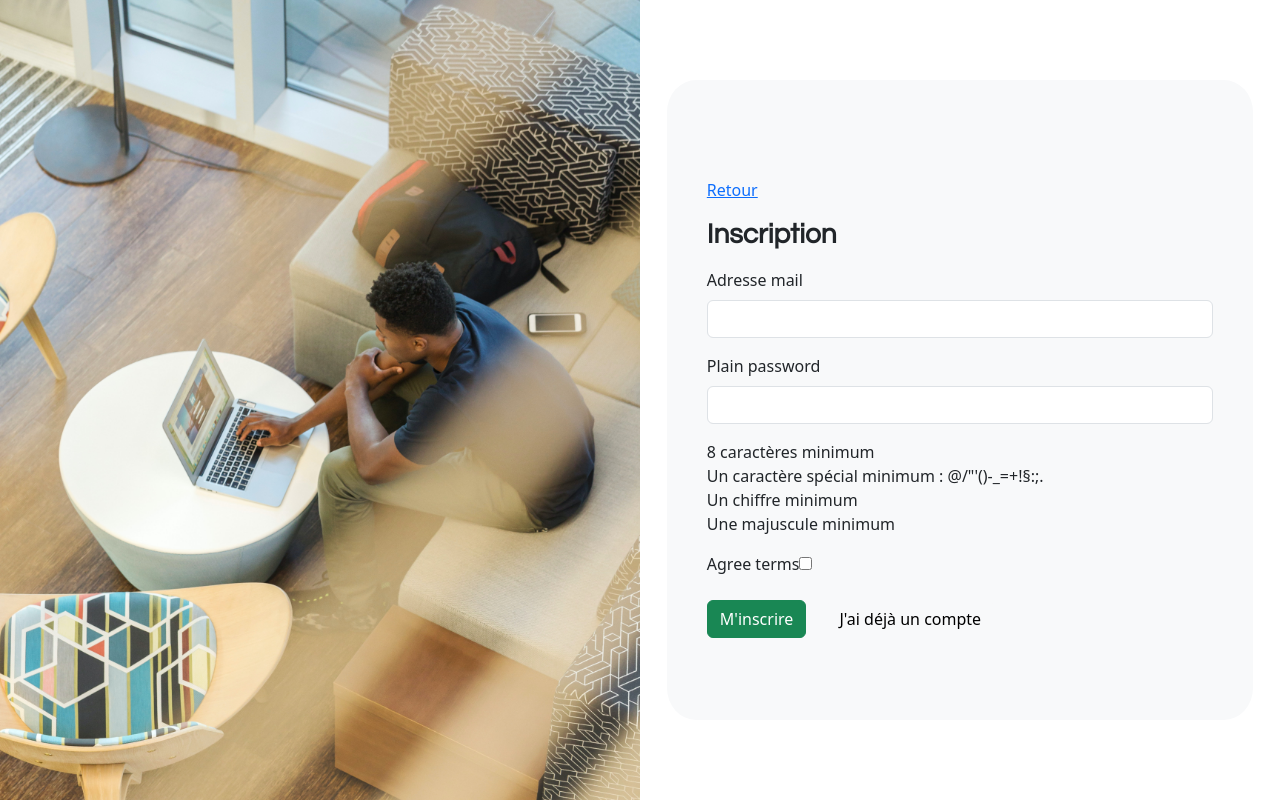
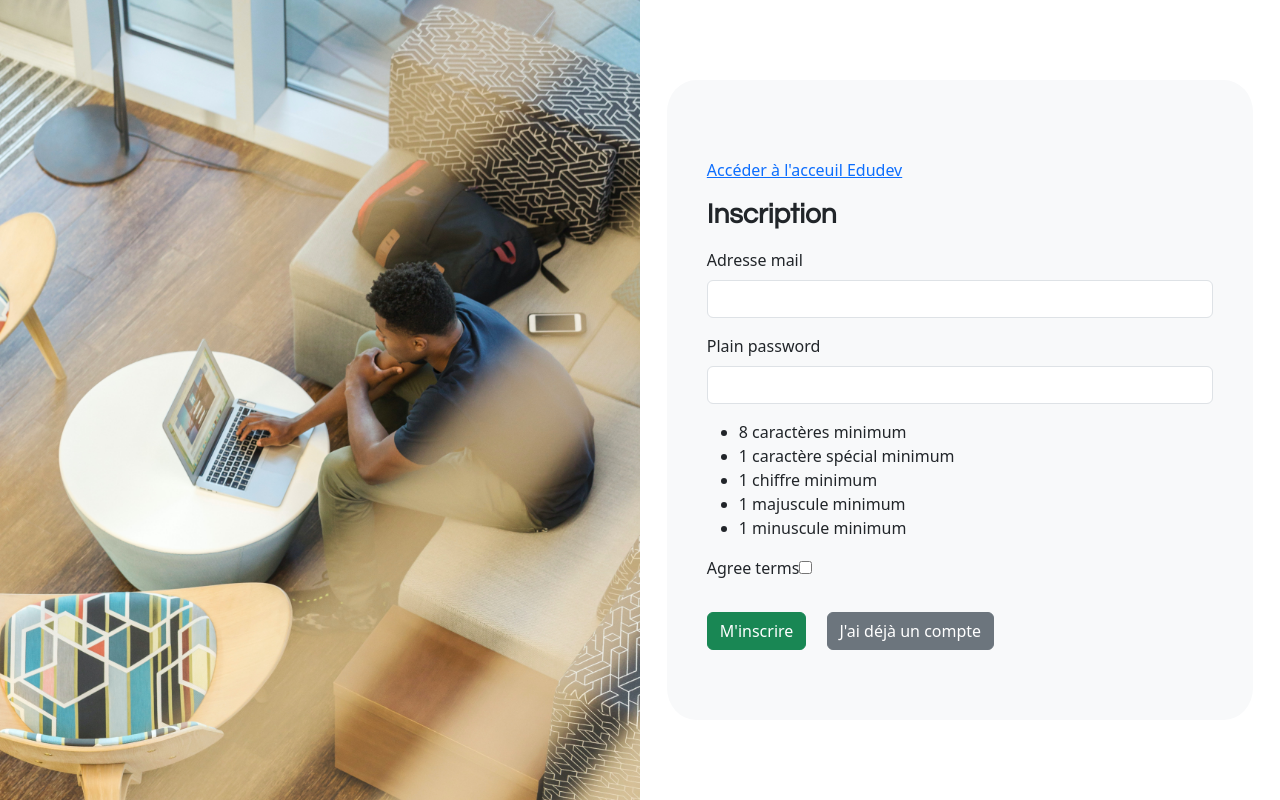
Before and after one commit to dylanejosse/edudev, a Symfony app: template templates/registration/register.html.twig in a window 1280 px wide. Run offline with Twig, Linux system fonts and the light colour scheme; the template is opened without the code that fills it, so the values that code supplies are empty; form fields are guessed from the names that the template uses; some libraries are stand-ins or nearby versions.

Commit message:
Dynamic validation of the password

```diff
--- a/public/css/style.css
+++ b/public/css/style.css
@@ -161,11 +161,26 @@ h2
     background-size: cover;
 }
 
-.register-block
+@media screen and (max-width: 768px)
 {
-    height: 80vh;
-    border-radius: 5%;
+    .register-block
+    {
+        height: 95%;
+        border-radius: 5%;
+        background-color: white;
+    }
 }
+
+@media screen and (min-width: 768px)
+{
+    .register-block
+    {
+        height: 80vh;
+        border-radius: 5%;
+        background-color: #f8f9fa;
+    }
+}
+
 
 .register-block form
 {
--- a/public/js/validation/inscriptionValidation.js
+++ b/public/js/validation/inscriptionValidation.js
@@ -1,6 +1,17 @@
 let validationForm = document.querySelector("#registration_form");
 
-// Validation process
+//TODO: Vérifier si les regex sont complètes
+let regexEmail = /^[\w\.]+@[\w]+\.[a-z]+$/;
+let specialCharacters = /[@&"\(\)\*\[\]€£’'\+=/;?#²,:-_\^\$`\|\%<>§¨!\.]/;
+
+let currentPassword = document.querySelector("#registration_form_plainPassword");
+let validationLength = document.querySelector("#registration-password-length");
+let validationSpecialCharacters = document.querySelector("#registration-password-special-characters");
+let validationNumber = document.querySelector("#registration-password-number");
+let validationUppercase = document.querySelector("#registration-password-uppercase");
+let validationLowercase = document.querySelector("#registration-password-lowercase");
+
+// Submit Validation process
 validationForm.addEventListener("submit", function(e)
 {
     let errors = document.querySelector(".errors");
@@ -9,14 +20,11 @@ validationForm.addEventListener("submit", function(e)
     let inputEmail = document.querySelector("#registration_form_email");
     let inputPassword = document.querySelector("#registration_form_plainPassword");
 
-    // TODO: Compléter les regex pour les rendre plus précises
-    let regexEmail = /^[\w\.]+@[\w]+\.[a-z]+$/;
-
     // Email validation
     if (inputEmail.value.trim() === "")
     {
         let error = document.createElement("p");
-        error.textContent = "Le champ 'Email' ne peut pas être vide";
+        error.textContent = "Veuillez renseigner une adresse mail";
         errors.appendChild(error);
         e.preventDefault();
     }
@@ -32,21 +40,42 @@ validationForm.addEventListener("submit", function(e)
     if (inputPassword.value.trim() === "")
     {
         let error = document.createElement("p");
-        error.textContent = "Le champ 'Mot de passe' ne peut pas être vide";
+        error.textContent = "Veuillez renseigner un mot de passe";
         errors.appendChild(error);
         e.preventDefault();
     }
     else if (inputPassword.value.length < 8)
     {
         let error = document.createElement("p");
-    error.textContent = "Votre mot de passe doit contenir au moins 8 caractères";
+        error.textContent = "Votre mot de passe doit contenir au moins 8 caractères";
         errors.appendChild(error);
         e.preventDefault();
     }
-    else if (!regexPassword.test(inputPassword.value.trim()))
+    else if (!specialCharacters.test(inputPassword.value.trim()))
     {
         let error = document.createElement("p");
-    error.textContent = "Attention, seuls les caractères spéciaux suivants sont disponibles pour la création de votre mot de passe : [.*/?-!%]";
+        error.textContent = "Attention, votre mot de passe doit contenir au moins 1 caractère spécial";
+        errors.appendChild(error);
+        e.preventDefault();
+    }
+    else if ((/[A-Z]/g).test(inputPassword.value.trim()))
+    {
+        let error = document.createElement("p");
+        error.textContent = "Attention, votre mot de passe doit contenir au moins une majuscule";
+        errors.appendChild(error);
+        e.preventDefault();
+    }
+    else if ((/[a-z]/g).test(inputPassword.value.trim()))
+    {
+        let error = document.createElement("p");
+        error.textContent = "Attention, votre mot de passe doit contenir au moins une minuscule";
+        errors.appendChild(error);
+        e.preventDefault();
+    }
+    else if ((/[0-9]/g).test(inputPassword.value.trim()))
+    {
+        let error = document.createElement("p");
+        error.textContent = "Attention, votre mot de passe doit contenir au moins un chiffre";
         errors.appendChild(error);
         e.preventDefault();
     }
@@ -54,17 +83,6 @@ validationForm.addEventListener("submit", function(e)
 })
 
 // Validation password
-
-let currentPassword = document.querySelector("#registration_form_plainPassword");
-let validationLength = document.querySelector("#registration-password-length");
-let validationSpecialCharacters = document.querySelector("#registration-password-special-characters");
-let validationNumber = document.querySelector("#registration-password-number");
-let validationUppercase = document.querySelector("#registration-password-uppercase");
-
-let regexPassword = /^[\w\.\*\/\?\-\!\%]{8,}$/
-//TODO: Ajouter les caractères spéciaux souhaités
-let specialCharacters = ["@", "?", "!"]
-
 function passwordValidation (e)
 {
     let actualPassword = e.target.value
@@ -74,6 +92,7 @@ function passwordValidation (e)
 
     PasswordLength = actualPassword.length;
 
+    // Length validation
     if (PasswordLength >= 8)
     {
         validationLength.classList.add("input-correct")
@@ -82,17 +101,47 @@ function passwordValidation (e)
         validationLength.classList.add("input-incorrect")
     }
 
-    // Validation Special Characters
-    for (letter of Array.from(actualPassword))
+    // One uppercase minimum
+    if ((/[A-Z]/g).test(actualPassword))
     {
-        if (specialCharacters.includes(letter))
-        {
-            validationSpecialCharacters.classList.add("input-correct")
-        }
-        else
-        {
-            validationSpecialCharacters.classList.add("input-incorrect")
-        }
+        validationUppercase.classList.add("input-correct")
+        validationUppercase.classList.remove("input-incorrect")
+    } else
+    {
+        validationUppercase.classList.remove("input-correct")
+        validationUppercase.classList.add("input-incorrect")
+    }
+
+    if ((/[a-z]/g).test(actualPassword))
+    {
+        validationLowercase.classList.add("input-correct")
+        validationLowercase.classList.remove("input-incorrect")
+    } else
+    {
+        validationLowercase.classList.remove("input-correct")
+        validationLowercase.classList.add("input-incorrect")
+    }
+
+    // One number minimum
+    if ((/[0-9]/g).test(actualPassword))
+    {
+        validationNumber.classList.add("input-correct")
+        validationNumber.classList.remove("input-incorrect")
+    } else
+    {
+        validationNumber.classList.remove("input-correct")
+        validationNumber.classList.add("input-incorrect")
+    }
+
+    // One special character minimum
+    if (specialCharacters.test(actualPassword))
+    {
+        validationSpecialCharacters.classList.remove("input-incorrect")
+        validationSpecialCharacters.classList.add("input-correct")
+    } else
+    {
+        validationSpecialCharacters.classList.remove("input-correct")
+        validationSpecialCharacters.classList.add("input-incorrect")
     }
 
 }
--- a/templates/registration/register.html.twig
+++ b/templates/registration/register.html.twig
@@ -36,15 +36,16 @@
         <div class="d-flex register align-items-center col-12 col-xl-6 col-xxl-5">
 
 
-            <div class="d-flex flex-wrap align-items-center justify-content-center col-11 register-block container bg-light">
+            <div class="d-flex flex-wrap align-items-center justify-content-center col-11 register-block container">
 
 
                 {{ form_start(registrationForm, {attr: {"id": "registration_form", "novalidate":"novalidate"}}) }}
-                    <div class="errors"></div>
 
                     <div class="my-3">
-                        <a href="{{ path('app_home') }}">Retour</a>
+                        <a href="{{ path('app_home') }}">Accéder à l'acceuil Edudev</a>
                     </div>
+
+                    <div class="errors rounded"></div>
 
                     <h1 class="h3 mb-3 fw-bold">Inscription</h1>
 
@@ -53,19 +54,20 @@
                     }) }}
 
                     {{ form_row(registrationForm.plainPassword) }}
-                    <div class="col-12 my-3">
-                        <p class="m-0 col-12" id="registration-password-length">8 caractères minimum</p>
-                        <p class="m-0 col-12" id="registration-password-special-characters">Un caractère spécial minimum : @/"'()-_=+!§:;.</p>
-                        <p class="m-0 col-12" id="registration-password-number">Un chiffre minimum</p>
-                        <p class="m-0 col-12" id="registration-password-uppercase">Une majuscule minimum</p>
-                    </div>
+                    <ul class="col-12 my-3">
+                        <li class="m-0 col-12" id="registration-password-length">8 caractères minimum</li>
+                        <li class="m-0 col-12" id="registration-password-special-characters">1 caractère spécial minimum</li>
+                        <li class="m-0 col-12" id="registration-password-number">1 chiffre minimum</li>
+                        <li class="m-0 col-12" id="registration-password-uppercase">1 majuscule minimum</li>
+                        <li class="m-0 col-12" id="registration-password-lowercase">1 minuscule minimum</li>
+                    </ul>
 
                     <div>
                     {{ form_row(registrationForm.agreeTerms) }}
                     </div>
 
                     <button class="btn btn-success" type="submit" class="btn">M'inscrire</button>
-                    <a href="{{ path("app_login") }}" class="btn btn-light mx-3">J'ai déjà un compte</a>
+                    <a href="{{ path("app_login") }}" class="btn btn-secondary my-2 mx-md-3">J'ai déjà un compte</a>
                 {{ form_end(registrationForm) }}
 
             </div>
```
